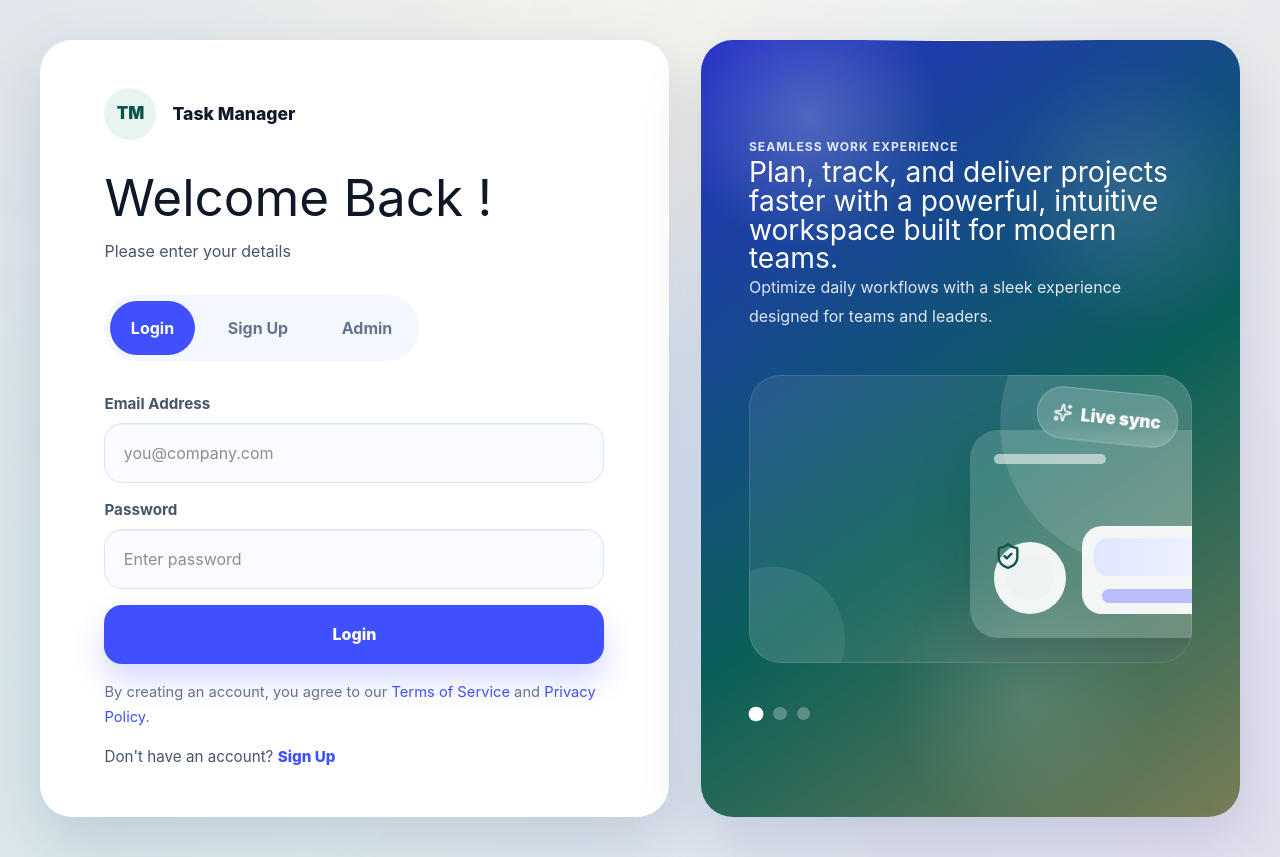
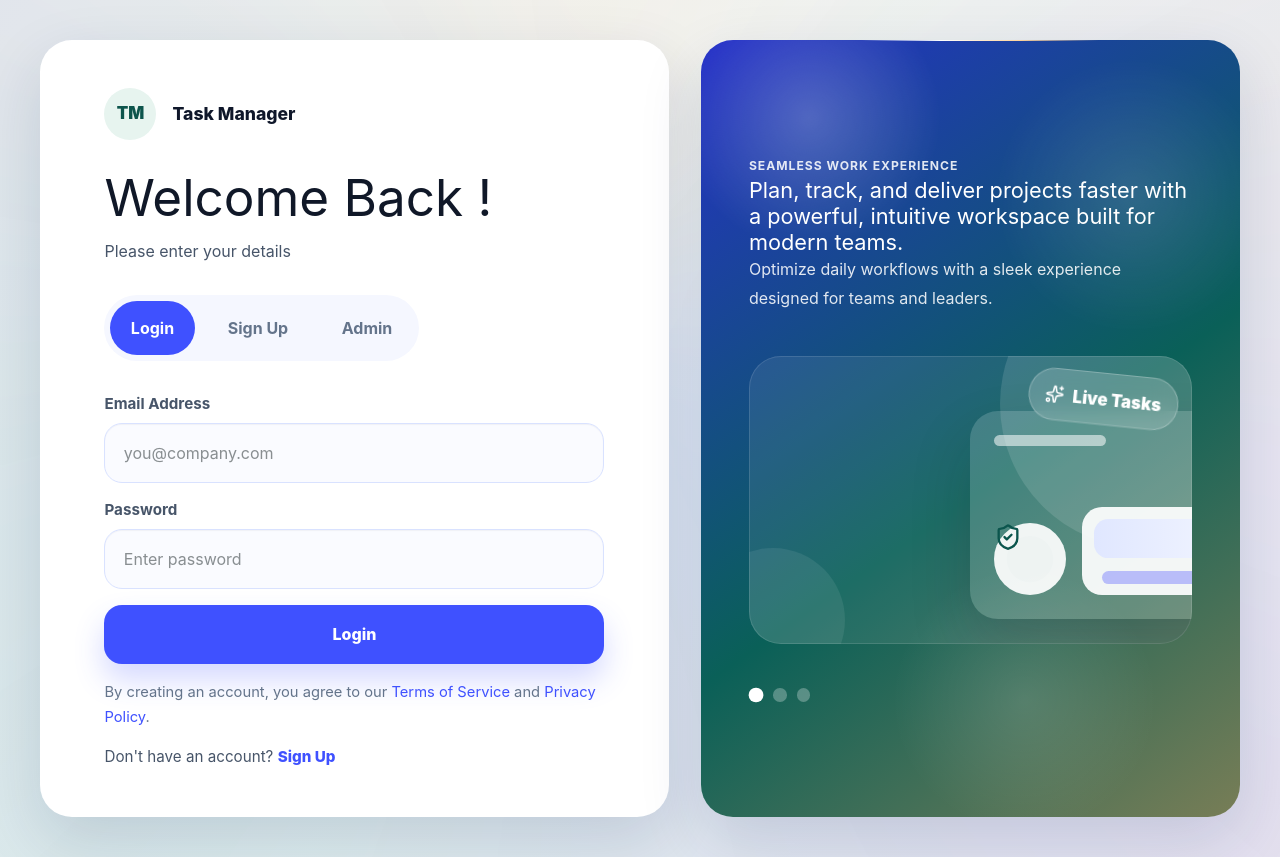
Before and after one commit to AshishBaghel01/Task_Manager_Project, a React (Vite) app in the folder frontend/: page /auth in a window 1280 px wide. Built offline with nearby package versions, Linux system fonts and the light colour scheme; no server answers.

Commit message:
fix: update panel

```diff
--- a/frontend/src/components/AuthScreen.jsx
+++ b/frontend/src/components/AuthScreen.jsx
@@ -311,7 +311,7 @@ export default function AuthScreen({
         <div className="promo-panel">
           <div className="promo-copy">
             <p className="promo-eyebrow">Seamless work experience</p>
-            <h2>Plan, track, and deliver projects faster with a powerful, intuitive workspace built for modern teams.</h2>
+            <h2 >Plan, track, and deliver projects faster with a powerful, intuitive workspace built for modern teams.</h2>
             <p>Optimize daily workflows with a sleek experience designed for teams and leaders.</p>
           </div>
 
@@ -338,7 +338,7 @@ export default function AuthScreen({
               transition={{ duration: 4, repeat: Infinity, ease: "easeInOut" }}
             >
               <Sparkles size={18} />
-              Live sync
+              Live Tasks
             </motion.div>
           </div>
 
--- a/frontend/src/index.css
+++ b/frontend/src/index.css
@@ -469,9 +469,9 @@ select:focus {
 
 .promo-panel h2 {
   margin: 0;
-  font-size: clamp(1.2rem, 2.2vw, 3.25rem);
-  line-height: 1.02;
-  max-width: 520px;
+  font-size: clamp(1.2rem, 1.7vw, 3.25rem);
+  line-height: 1.2;
+  max-width: 700px;
 }
 
 .promo-panel p {
```
